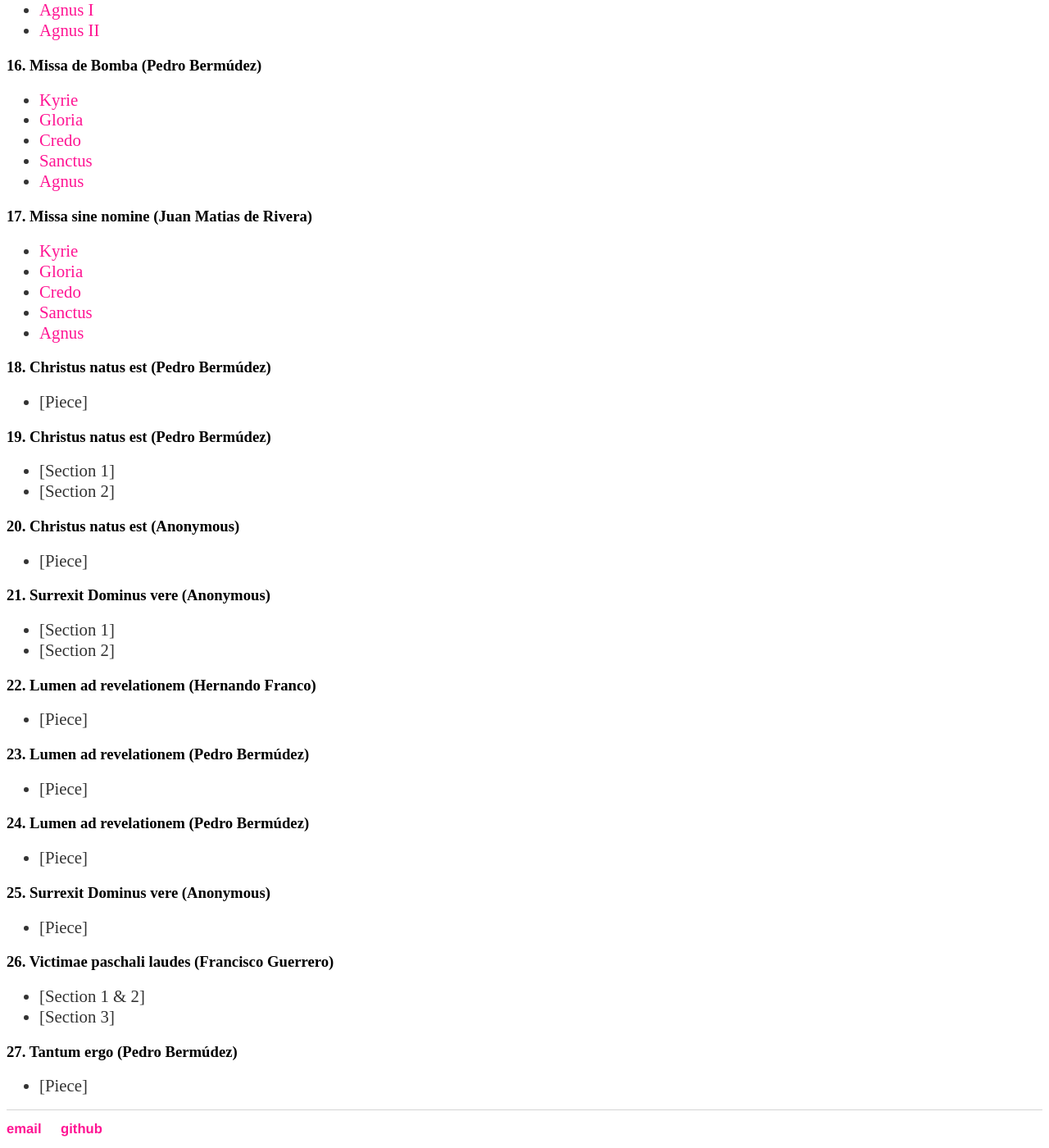
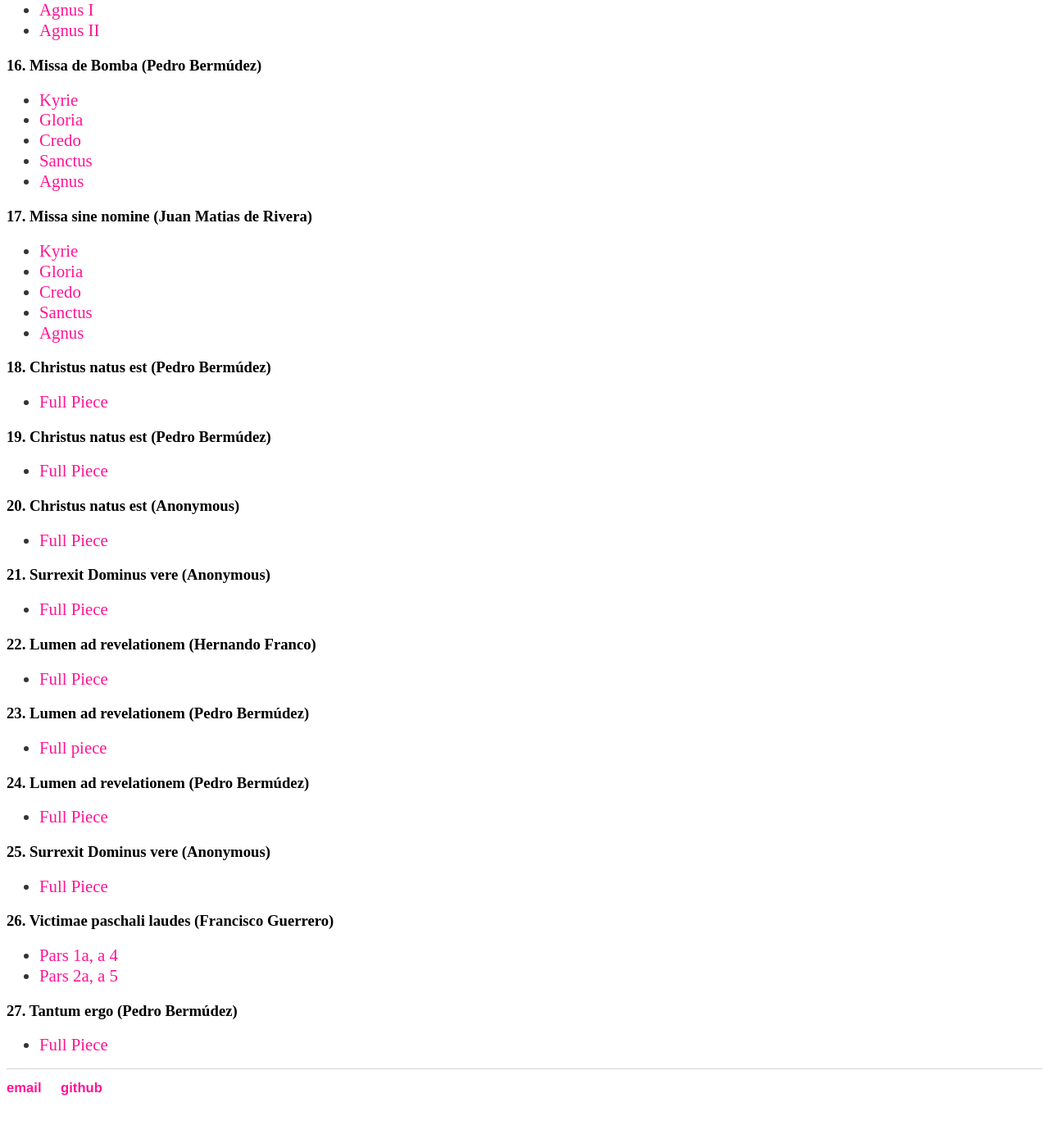
Before and after one commit to martha-thomae/martha-thomae.github.io, a Jekyll site: the page built from projects/corpus_guatemala.md, in a window 1280 px wide and 1400 px high, scrolled down 3075 px. Shown: the whole window at 82% size. Built offline with Jekyll 4.4.1, drawn with Linux system fonts in a browser that asks for light colours; after the commit the page ends 4425 px from its top, so only the background shows below that; some of the changed lines change nothing that is shown.

Commit message:
Add links for Pieces 18-27

```diff
--- a/projects/corpus_guatemala.md
+++ b/projects/corpus_guatemala.md
@@ -159,34 +159,43 @@ This is Ceballos' Missa Simile est regnum cælorum (parody mass based on a motet
 /Missa17.5_Agnus_FullMovement_f179v-180r_MensuralScore-and-Facsimile.xml&scale=31&breaks=none&select=PART0906de42-7bc1-47c4-afe7-5f04e6bcfcd4_A414df90d-62e4-4ef5-bb1c-111946ffc5aa&page=1&speed=true&notationOrientation=left&notationProportion=0.32&facsimileOrientation=bottom&facsimileProportion=0.54)
 
 ### 18. Christus natus est (Pedro Bermúdez)
-- [Piece]
+- [Full Piece](https://mei-friend.mdw.ac.at/?file=https://raw.githubusercontent.com/martha-thomae/GuatC1/refs/heads/main/18_Pedro-Bermudez_Christus-natus-est
+/Piece18_Christus-natus-est_FullPiece_f180v-181r_MENSURAL_SCORE.xml&scale=31&breaks=none&select=PART0906de42-7bc1-47c4-afe7-5f04e6bcfcd4_A414df90d-62e4-4ef5-bb1c-111946ffc5aa&page=1&speed=true&notationOrientation=left&notationProportion=0.32&facsimileOrientation=bottom&facsimileProportion=0.54)
 
 ### 19. Christus natus est (Pedro Bermúdez)
-- [Section 1]
-- [Section 2]
+- [Full Piece](https://mei-friend.mdw.ac.at/?file=https://raw.githubusercontent.com/martha-thomae/GuatC1/refs/heads/main/19_Pedro-Bermudez_Christus-natus-est
+/Piece19_Christus-natus-est_FullPiece_f181v-183r_MensuralScore-and-Facsimile.xml&scale=31&breaks=none&select=PART0906de42-7bc1-47c4-afe7-5f04e6bcfcd4_A414df90d-62e4-4ef5-bb1c-111946ffc5aa&page=1&speed=true&notationOrientation=left&notationProportion=0.32&facsimileOrientation=bottom&facsimileProportion=0.54)
 
 ### 20. Christus natus est (Anonymous)
-- [Piece]
+- [Full Piece](https://mei-friend.mdw.ac.at/?file=https://raw.githubusercontent.com/martha-thomae/GuatC1/refs/heads/main/20_Anonymous_Christus-natus-est
+/Piece20_Christus-natus-est_FullPiece_f183v-184r_MensuralScore-and-Facsimile.xml&scale=31&breaks=none&select=PART0906de42-7bc1-47c4-afe7-5f04e6bcfcd4_A414df90d-62e4-4ef5-bb1c-111946ffc5aa&page=1&speed=true&notationOrientation=left&notationProportion=0.32&facsimileOrientation=bottom&facsimileProportion=0.54)
 
 ### 21. Surrexit Dominus vere (Anonymous)
-- [Section 1]
-- [Section 2]
+- [Full Piece](https://mei-friend.mdw.ac.at/?file=https://raw.githubusercontent.com/martha-thomae/GuatC1/refs/heads/main/21_Anonymous_Surrexit-Dominus-vere
+/Piece21_Surrexit-Dominus-vere_FullPiece_f184v-186r_MensuralScore-and-Facsimile.xml&scale=31&breaks=none&select=PART0906de42-7bc1-47c4-afe7-5f04e6bcfcd4_A414df90d-62e4-4ef5-bb1c-111946ffc5aa&page=1&speed=true&notationOrientation=left&notationProportion=0.32&facsimileOrientation=bottom&facsimileProportion=0.54)
 
 ### 22. Lumen ad revelationem (Hernando Franco)
-- [Piece]
+- [Full Piece](https://mei-friend.mdw.ac.at/?file=https://raw.githubusercontent.com/martha-thomae/GuatC1/refs/heads/main/22_Hernando-Franco_Lumen-ad-revelationem
+/Piece22_Lumen-ad-revelationem_FullPiece_f186v-187r_MensuralScore-and-Facsimile.xml&scale=31&breaks=none&select=PART0906de42-7bc1-47c4-afe7-5f04e6bcfcd4_A414df90d-62e4-4ef5-bb1c-111946ffc5aa&page=1&speed=true&notationOrientation=left&notationProportion=0.32&facsimileOrientation=bottom&facsimileProportion=0.54)
 
 ### 23. Lumen ad revelationem (Pedro Bermúdez)
-- [Piece]
+- [Full piece](https://mei-friend.mdw.ac.at/?file=https://raw.githubusercontent.com/martha-thomae/GuatC1/refs/heads/main/23_Pedro-Bermudez_Lumen-ad-revelationem
+/Piece23_Lumen-ad-revelationem_FullPiece_f187v-188r_MensuralScore-and-Facsimile.xml&scale=31&breaks=none&select=PART0906de42-7bc1-47c4-afe7-5f04e6bcfcd4_A414df90d-62e4-4ef5-bb1c-111946ffc5aa&page=1&speed=true&notationOrientation=left&notationProportion=0.32&facsimileOrientation=bottom&facsimileProportion=0.54)
 
 ### 24. Lumen ad revelationem (Pedro Bermúdez)
-- [Piece]
+- [Full Piece](https://mei-friend.mdw.ac.at/?file=https://raw.githubusercontent.com/martha-thomae/GuatC1/refs/heads/main/24_Pedro-Bermudez_Lumen-ad-revelationem
+/Piece24_Lumen-ad-revelationem_FullPiece_f188v-189r_MensuralScore-and-Facsimile.xml&scale=31&breaks=none&select=PART0906de42-7bc1-47c4-afe7-5f04e6bcfcd4_A414df90d-62e4-4ef5-bb1c-111946ffc5aa&page=1&speed=true&notationOrientation=left&notationProportion=0.32&facsimileOrientation=bottom&facsimileProportion=0.54)
 
 ### 25. Surrexit Dominus vere (Anonymous)
-- [Piece]
+- [Full Piece](https://mei-friend.mdw.ac.at/?file=https://raw.githubusercontent.com/martha-thomae/GuatC1/refs/heads/main/25_Anonymous_Surrexit-Dominus-vere
+/Piece25_Surrexit-Dominus-vere_FullPiece_f189v-190r_MensuralScore-and-Facsimile.xml&scale=31&breaks=none&select=PART0906de42-7bc1-47c4-afe7-5f04e6bcfcd4_A414df90d-62e4-4ef5-bb1c-111946ffc5aa&page=1&speed=true&notationOrientation=left&notationProportion=0.32&facsimileOrientation=bottom&facsimileProportion=0.54)
 
 ### 26. Victimae paschali laudes (Francisco Guerrero)
-- [Section 1 & 2]
-- [Section 3]
+- [Pars 1a, a 4](https://mei-friend.mdw.ac.at/?file=https://raw.githubusercontent.com/martha-thomae/GuatC1/refs/heads/main/26_Francisco-Guerrero_Victimae-paschali-laudes
+/Piece26_Victimae-paschali-laudes_1aPars-a4_f190v-191r_MensuralScore-and-Facsimile.xml&scale=31&breaks=none&select=PART0906de42-7bc1-47c4-afe7-5f04e6bcfcd4_A414df90d-62e4-4ef5-bb1c-111946ffc5aa&page=1&speed=true&notationOrientation=left&notationProportion=0.32&facsimileOrientation=bottom&facsimileProportion=0.54)
+- [Pars 2a, a 5](https://mei-friend.mdw.ac.at/?file=https://raw.githubusercontent.com/martha-thomae/GuatC1/refs/heads/main/26_Francisco-Guerrero_Victimae-paschali-laudes
+/Piece26_Victimae-paschali-laudes_2aPars-a5_f191v-192r_MensuralScore-and-Facsimile.xml&scale=31&breaks=none&select=PART0906de42-7bc1-47c4-afe7-5f04e6bcfcd4_A414df90d-62e4-4ef5-bb1c-111946ffc5aa&page=1&speed=true&notationOrientation=left&notationProportion=0.32&facsimileOrientation=bottom&facsimileProportion=0.54)
 
 ### 27. Tantum ergo (Pedro Bermúdez)
-- [Piece]
+- [Full Piece](https://mei-friend.mdw.ac.at/?file=https://raw.githubusercontent.com/martha-thomae/GuatC1/refs/heads/main/27_Bermudez_Tantum-ergo
+/Piece27_Tantum-ergo_FullPiece_f192v-193r_MensuralScore-and-Facsimile.xml&scale=31&breaks=none&select=PART0906de42-7bc1-47c4-afe7-5f04e6bcfcd4_A414df90d-62e4-4ef5-bb1c-111946ffc5aa&page=1&speed=true&notationOrientation=left&notationProportion=0.32&facsimileOrientation=bottom&facsimileProportion=0.54)
```
